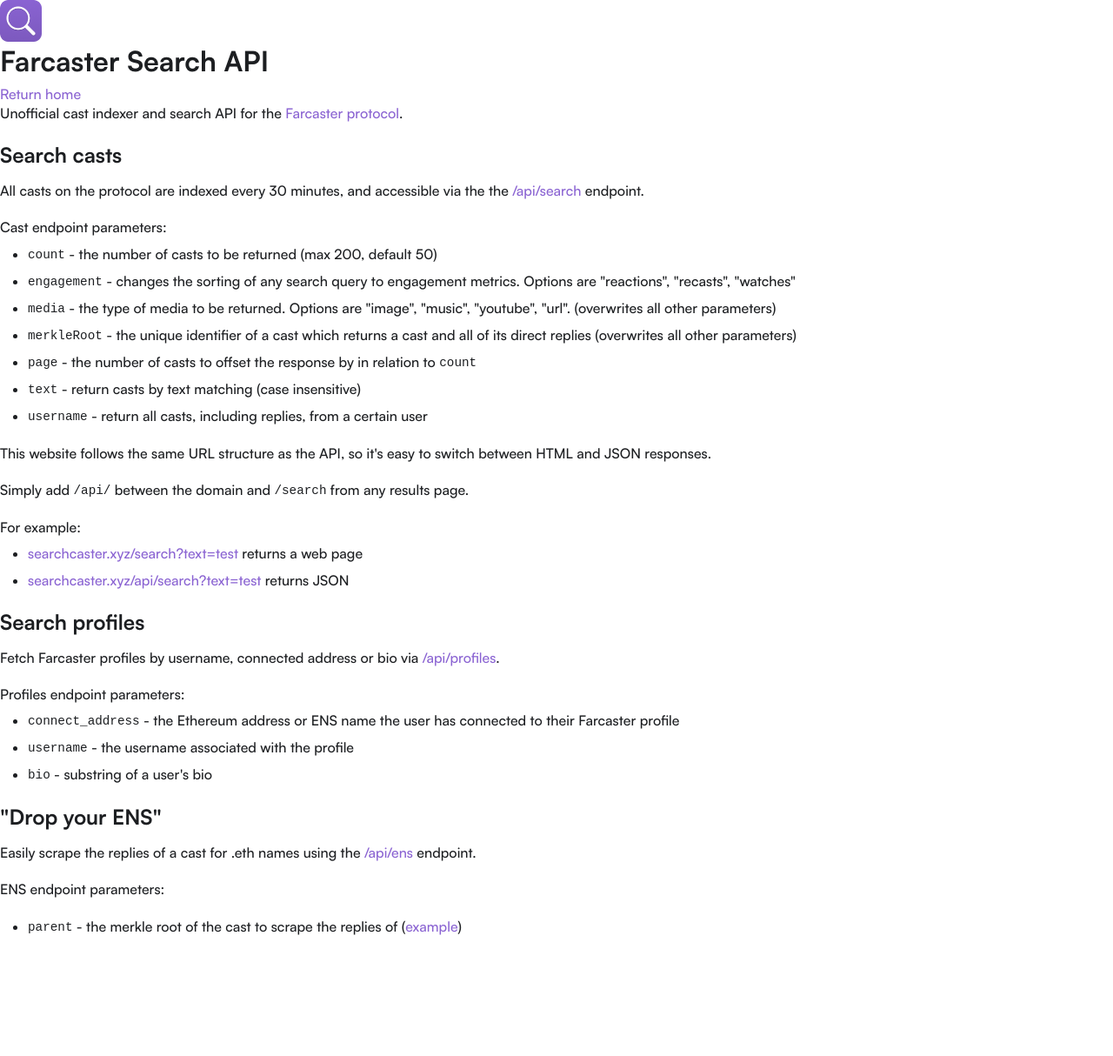
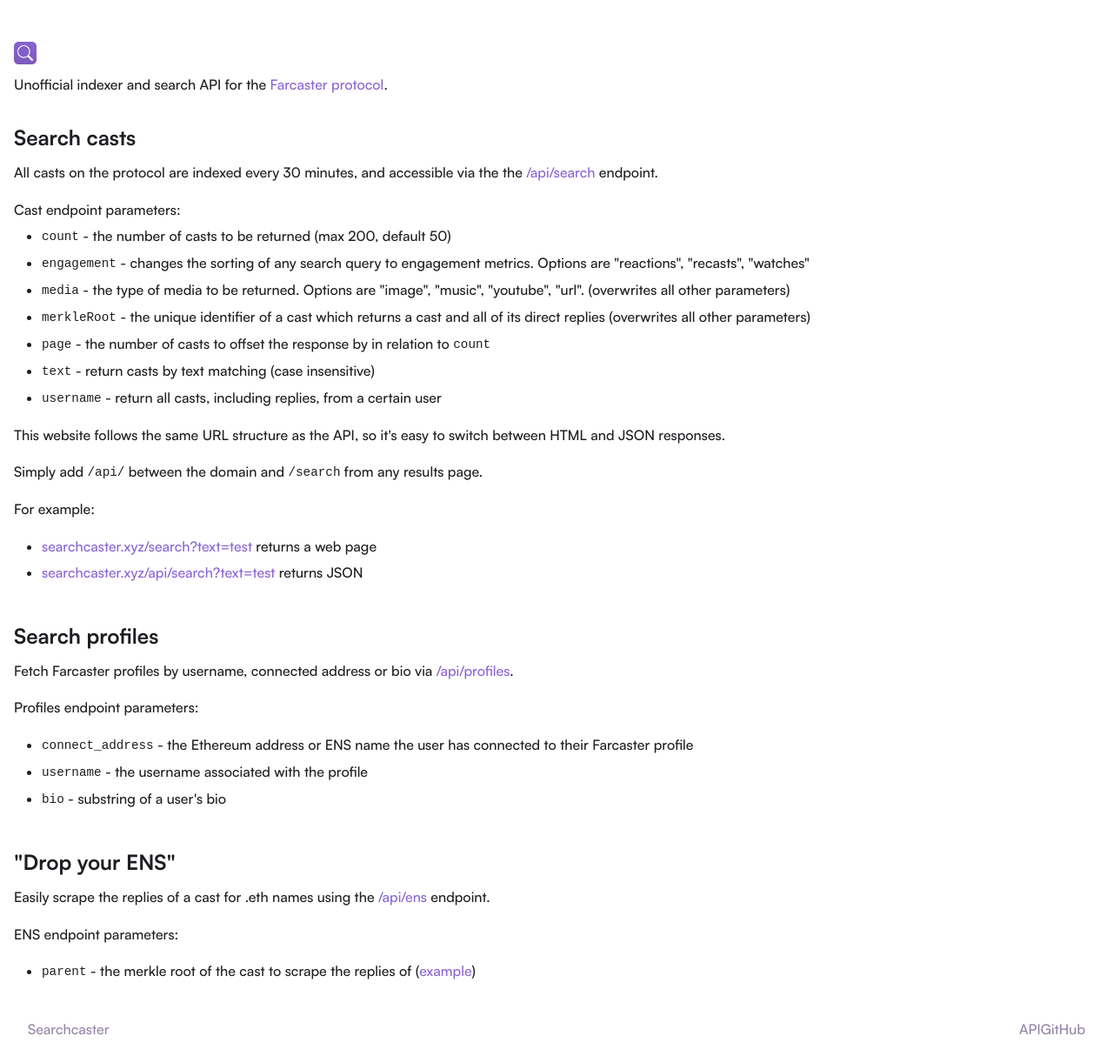
Before and after one commit to gskril/searchcaster, a Next.js app: page /docs in a window 1280 px wide. Shown: the whole page at 87% size. Before the commit the page ends 1077 px from the top, so only its background shows below. Built offline with nearby package versions, Linux system fonts and the light colour scheme.

Commit message:
Update docs page

```diff
--- a/src/components/Container.js
+++ b/src/components/Container.js
@@ -1,5 +1,5 @@
 export default function Container({ size, children }) {
-  const maxWidth = size === 'sm' ? '28rem' : size === 'full' ? '100%' : '32rem'
+  const maxWidth = size === 'sm' ? '28rem' : size === 'full' ? '100%' : '36rem'
 
   return (
     <>
--- a/src/components/Footer.js
+++ b/src/components/Footer.js
@@ -1,13 +1,13 @@
 import Link from 'next/link'
 import Container from './Container'
 
-export default function Footer() {
+export default function Footer({ includeTime = true }) {
   return (
     <>
       <Container size="full">
         <div className="footer">
           <div className="footer-links footer__left">
-            <p>Updates every 30 minutes</p>
+            <p>{includeTime ? 'Updates every 30 minutes' : 'Searchcaster'}</p>
           </div>
           <div className="footer-links footer__right">
             <Link href="/docs">
--- a/src/components/Logo.js
+++ b/src/components/Logo.js
@@ -1,8 +1,10 @@
 import Image from 'next/image'
+import Link from 'next/link'
 
 export default function Logo({ align, size, ...props }) {
   const imageSize = size === 'lg' ? 42 : 26
 
+  function MainLogo() {
     return (
       <>
         <div id="logo-wrapper" {...props}>
@@ -49,3 +51,16 @@
       </>
     )
   }
+
+  if (size === 'lg') {
+    return <MainLogo />
+  } else {
+    return (
+      <Link href="/">
+        <a>
+          <MainLogo />
+        </a>
+      </Link>
+    )
+  }
+}
--- a/src/pages/docs.js
+++ b/src/pages/docs.js
@@ -1,38 +1,36 @@
 import Link from 'next/link'
-import Image from 'next/image'
+
+import Container from '../components/Container'
+import Footer from '../components/Footer'
+import Logo from '../components/Logo'
 
 export default function Docs() {
   return (
-    <div className="container">
+    <>
+      <Container>
         <div className="header">
-        <div className="header-flex mb-2">
-          <div className="logo">
-            <Image
-              src="/img/logo.png"
-              width={48}
-              height={48}
-              alt="Farcaster logo"
-            />
-          </div>
-          <h1>Farcaster Search API</h1>
-        </div>
-        <Link href="/">
-          <a>Return home</a>
-        </Link>
-      </div>
+          <Logo className="mb-3" />
           <p className="mb-3">
-        Unofficial cast indexer and search API for the{' '}
-        <a href="https://www.farcaster.xyz/" target="_blank" rel="noreferrer">
+            Unofficial indexer and search API for the{' '}
+            <a
+              href="https://www.farcaster.xyz/"
+              target="_blank"
+              rel="noreferrer"
+            >
               Farcaster protocol
             </a>
             .
           </p>
+        </div>
+
+        <div className="endpoint">
           <Link href="#casts">
             <h2 id="casts">Search casts</h2>
           </Link>
           <p>
-        All casts on the protocol are indexed every 30 minutes, and accessible
-        via the the <Link href="/api/search">/api/search</Link> endpoint.
+            All casts on the protocol are indexed every 30 minutes, and
+            accessible via the the <Link href="/api/search">/api/search</Link>{' '}
+            endpoint.
           </p>
           <p>Cast endpoint parameters:</p>
           <ul>
@@ -41,8 +39,8 @@
               default 50)
             </li>
             <li>
-          <code>engagement</code> - changes the sorting of any search query to
-          engagement metrics. Options are &quot;reactions&quot;,
+              <code>engagement</code> - changes the sorting of any search query
+              to engagement metrics. Options are &quot;reactions&quot;,
               &quot;recasts&quot;, &quot;watches&quot;
             </li>
             <li>
@@ -56,15 +54,16 @@
               parameters)
             </li>
             <li>
-          <code>page</code> - the number of casts to offset the response by in
-          relation to <code>count</code>
+              <code>page</code> - the number of casts to offset the response by
+              in relation to <code>count</code>
             </li>
             <li>
-          <code>text</code> - return casts by text matching (case insensitive)
+              <code>text</code> - return casts by text matching (case
+              insensitive)
             </li>
             <li>
-          <code>username</code> - return all casts, including replies, from a
-          certain user
+              <code>username</code> - return all casts, including replies, from
+              a certain user
             </li>
           </ul>
           <p>
@@ -90,7 +89,9 @@
               returns JSON
             </li>
           </ul>
+        </div>
 
+        <div className="endpoint">
           <Link href="#profiles">
             <h2 id="profiles">Search profiles</h2>
           </Link>
@@ -101,8 +102,8 @@
           <p>Profiles endpoint parameters:</p>
           <ul>
             <li>
-          <code>connect_address</code> - the Ethereum address or ENS name the
-          user has connected to their Farcaster profile
+              <code>connect_address</code> - the Ethereum address or ENS name
+              the user has connected to their Farcaster profile
             </li>
             <li>
               <code>username</code> - the username associated with the profile
@@ -111,7 +112,9 @@
               <code>bio</code> - substring of a user&apos;s bio
             </li>
           </ul>
+        </div>
 
+        <div className="endpoint">
           <Link href="#ens">
             <h2 id="ens">&quot;Drop your ENS&quot;</h2>
           </Link>
@@ -131,5 +134,19 @@
             </li>
           </ul>
         </div>
+      </Container>
+
+      <Footer includeTime={false} />
+
+      <style jsx>{`
+        .header {
+          padding-top: 3rem;
+        }
+
+        .endpoint {
+          margin-bottom: 1.5rem;
+        }
+      `}</style>
+    </>
   )
 }
```
Lines whose indentation alone changed are shown as unchanged.
